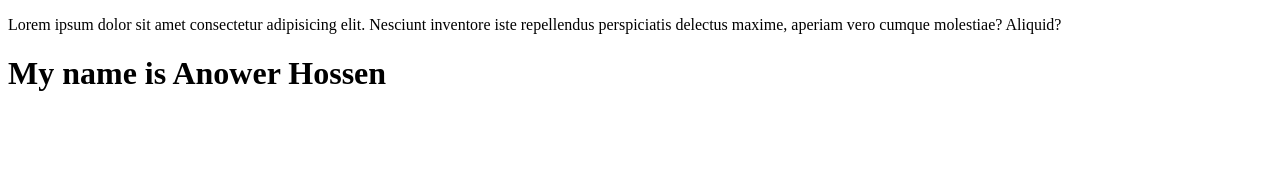
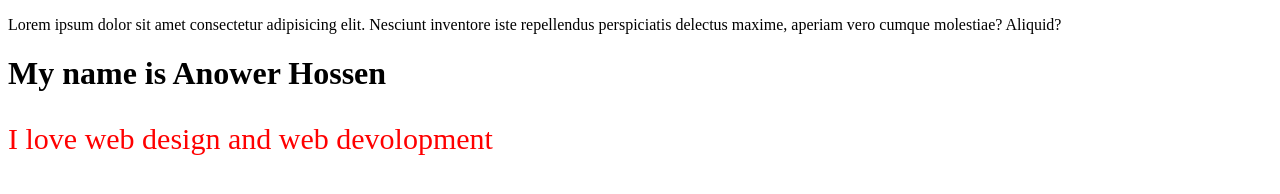
Before and after one commit to Raju-ahmmed005/My-a-New-Projects, a plain HTML site: page index.html in a window 1280 px wide. Drawn offline with Linux system fonts and the light colour scheme.

Commit message:
anyther line html code

```diff
--- a/index.html
+++ b/index.html
@@ -8,5 +8,8 @@
 <body>
     <p>Lorem ipsum dolor sit amet consectetur adipisicing elit. Nesciunt inventore iste repellendus perspiciatis delectus maxime, aperiam vero cumque molestiae? Aliquid?</p>
     <h1>My name is Anower Hossen</h1>
+
+
+<p style="color:red;font-size:30px;">I love web design and web devolopment</p>
 </body>
 </html>
```
